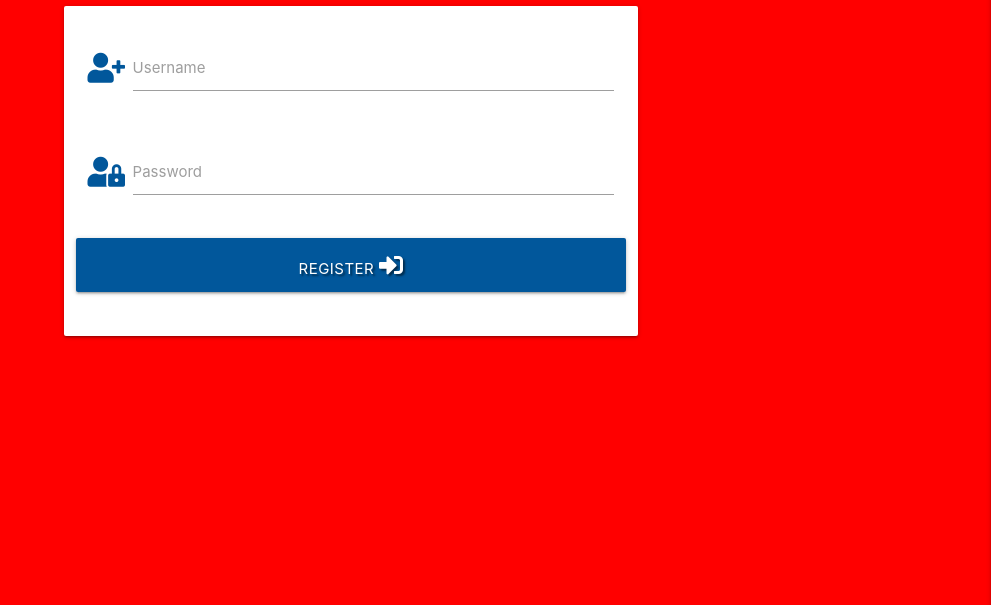
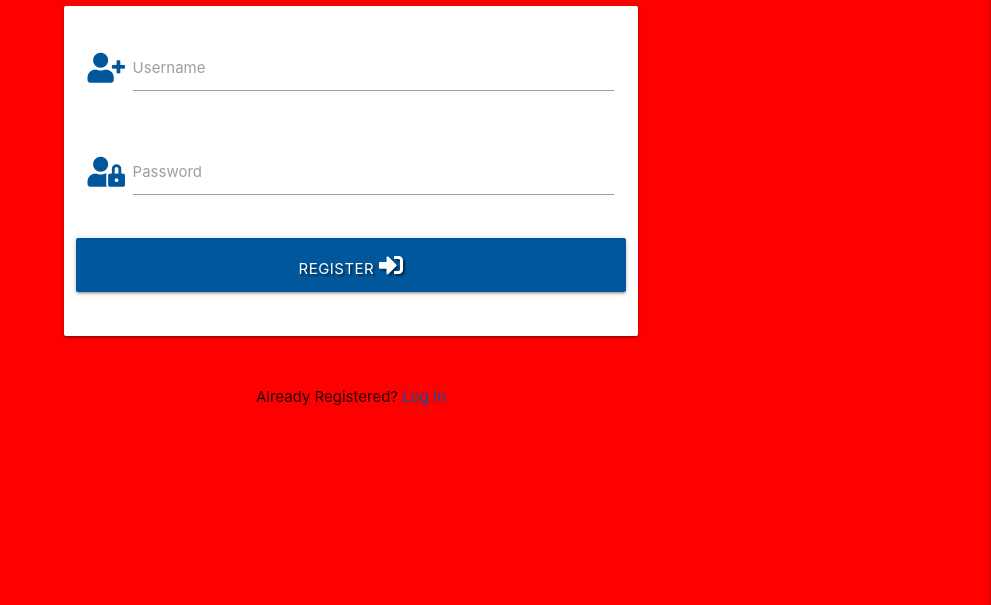
Before and after one commit to Paul-Glanville/backend-mini-project, a Flask app: template templates/register.html in a window 1280 px wide. Shown: the part 160-765 px from the top of the page, without its empty margins (289-1280 px from the left). Run offline with Flask 2, Linux system fonts and the light colour scheme; the template is opened without the code that fills it, so the values that code supplies are empty; parts of the project's set-up code (start-up, migrations or seed data) failed here and were passed over; some libraries are stand-ins or nearby versions.

Commit message:
Add login functionality

```diff
--- a/app.py
+++ b/app.py
@@ -28,7 +28,7 @@ def get_tasks():
 @app.route("/register", methods=["GET", "POST"])
 def register():
     if request.method == "POST":
-        #check if username already exists in db
+        # check if username already exists in db
         existing_user = mongo.db.users.find_one(
             {"username": request.form.get("username").lower()})
 
@@ -47,6 +47,33 @@ def register():
     return render_template("register.html")
 
 
+@app.route("/login", method=["GET", "POST"])
+def login():
+    if request.method == "POST":
+        # Check if username already exists in db
+        existing_user = mongo.db.users.find_one(
+            {"username": request.form.get("username").lower()})
+
+
+        if existing_user:
+            # ensure hashed password matches user input
+            if check_password_hash(
+                existing_user["password"], request.form.get("password")):
+                    session["user"] = request.form.get("password").lower()
+                    flash("Welcome, {}", format(request.form.get("username")))
+            else:
+                # Invalid password match
+                flash("Incorrect username and/or password")
+                return redirect(url_for("login"))
+
+        else:
+            # username doesn't exist
+            flash("Incorrect username and/or password")
+            return redirect(url_for("login"))
+
+    return render_template("login.html")
+
+
 if __name__ == "__main__":
     app.run(host=os.environ.get("IP"),
         port=int(os.environ.get("PORT")),
--- a/templates/base.html
+++ b/templates/base.html
@@ -25,7 +25,7 @@
                     <li><a href="#">New Task</a></li>
                     <li><a href="#">Manage Categories</a></li>
                     <li><a href="#">Log Out</a></li>
-                    <li><a href="#">Log In</a></li>
+                    <li><a href="{{ url_for('login') }}">Log In</a></li>
                     <li><a href="{{ url_for('register') }}">Register</a></li>
                 </ul>
             </div>
@@ -39,7 +39,7 @@
             <li><a href="#">New Task</a></li>
             <li><a href="#">Manage Categories</a></li>
             <li><a href="#">Log Out</a></li>
-            <li><a href="#">Log In</a></li>
+            <li><a href="{{ url_for('login') }}">Log In</a></li>
             <li><a href="{{ url_for('register') }}">Register</a></li>
         </ul>
     </header>
--- a/templates/register.html
+++ b/templates/register.html
@@ -34,4 +34,13 @@
         </form>
     </div>
 
+    <div class="row">
+        <div class="col s12">
+            <p class="center-align">
+                Already Registered?
+                <a href="{{ url_for('login') }}" class="light-blue-text text-darken-4">Log In</a>
+            </p>
+        </div>
+    </div>
+
 {% endblock %}
```
Also changed, not shown: templates/login.html (+7 -2 lines).
